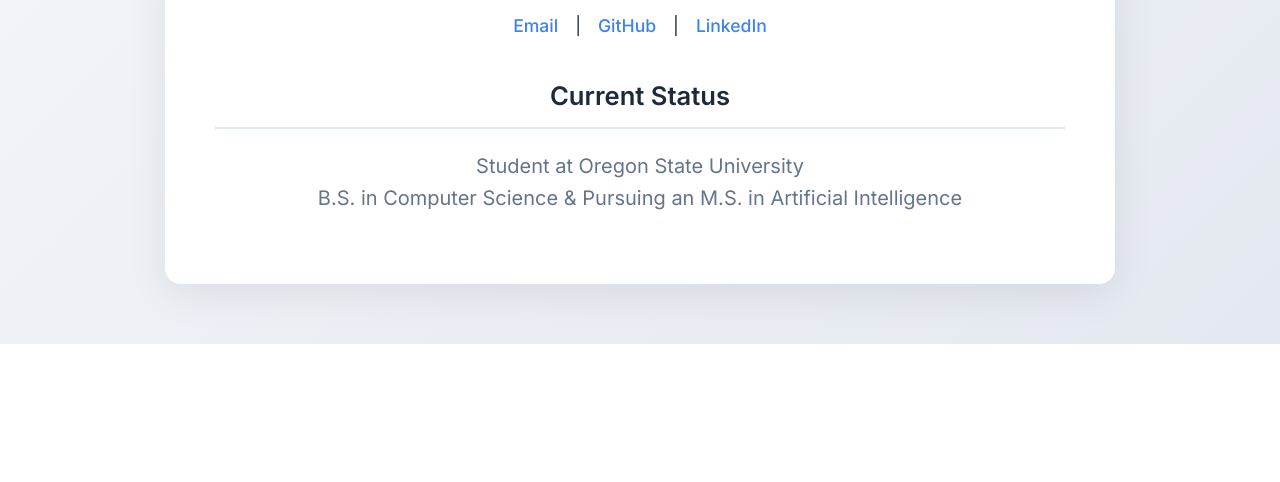
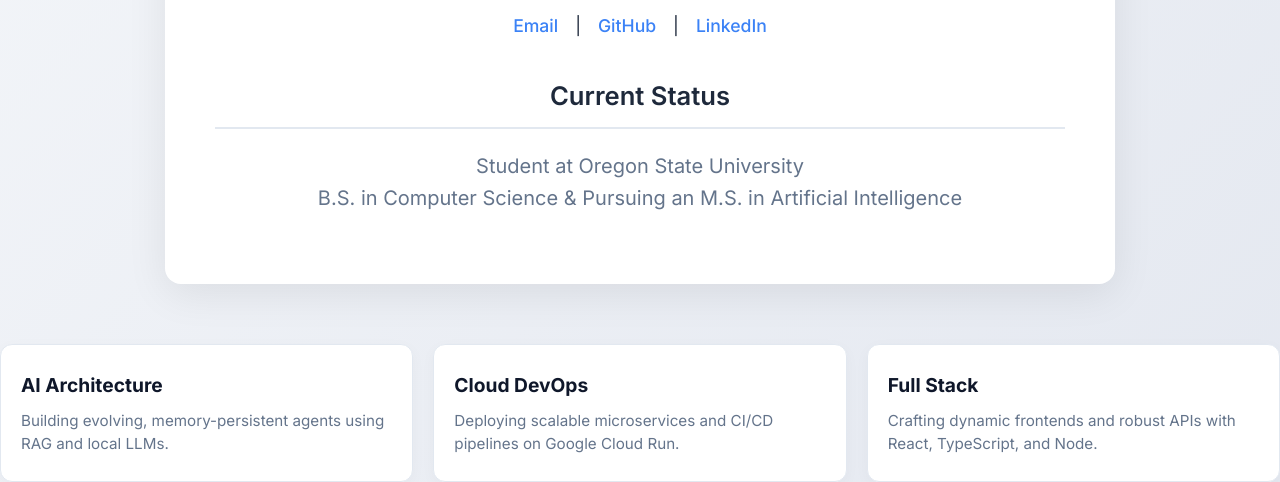
Before and after one commit to rthap2020/Resume, a plain HTML site: page index.html in a window 1280 px wide. Shown: the part 520-1002 px from the top of the page. Before the commit the page ends 864 px from the top, so only its background shows below. Drawn offline with Linux system fonts and the light colour scheme.

Commit message:
Added hover cards to index

```diff
--- a/index.html
+++ b/index.html
@@ -31,5 +31,19 @@
             B.S. in Computer Science & Pursuing an M.S. in Artificial Intelligence
         </p>
     </div>
+    <div class="hover-cards-container">
+        <div class="hover-card">
+            <h3>AI Architecture</h3>
+            <p>Building evolving, memory-persistent agents using RAG and local LLMs.</p>
+        </div>
+        <div class="hover-card">
+            <h3>Cloud DevOps</h3>
+            <p>Deploying scalable microservices and CI/CD pipelines on Google Cloud Run.</p>
+        </div>
+        <div class="hover-card">
+            <h3>Full Stack</h3>
+            <p>Crafting dynamic frontends and robust APIs with React, TypeScript, and Node.</p>
+        </div>
+    </div>
 </body>
 </html>
--- a/style.css
+++ b/style.css
@@ -241,3 +241,75 @@ ul.experience-list li {
     color: #0284c7;
     transform: translateX(3px); /* Slide to the right on hover */
 }
+
+/* --- Interactive Hover Cards --- */
+.hover-cards-container {
+    display: flex;
+    justify-content: space-between;
+    gap: 20px;
+    margin-top: 45px;
+}
+
+.hover-card {
+    flex: 1;
+    background: #ffffff;
+    padding: 25px 20px;
+    border-radius: 12px;
+    border: 1px solid #e2e8f0;
+    box-shadow: 0 4px 15px rgba(0, 0, 0, 0.03);
+    /* Cubic-bezier adds a slight physical "bounce" to the hover */
+    transition: all 0.4s cubic-bezier(0.175, 0.885, 0.32, 1.275);
+    cursor: pointer;
+    position: relative;
+    overflow: hidden;
+}
+
+/* Glass glare effect layer */
+.hover-card::before {
+    content: "";
+    position: absolute;
+    top: 0;
+    left: -100%;
+    width: 100%;
+    height: 100%;
+    background: linear-gradient(120deg, transparent, rgba(59, 130, 246, 0.1), transparent);
+    transition: all 0.6s ease;
+}
+
+/* Hover States */
+.hover-card:hover {
+    transform: translateY(-10px) scale(1.03);
+    box-shadow: 0 15px 35px rgba(59, 130, 246, 0.12);
+    border-color: #bfdbfe;
+}
+
+/* Triggers the glare sweep on hover */
+.hover-card:hover::before {
+    left: 100%;
+}
+
+.hover-card h3 {
+    color: #0f172a;
+    font-size: 1.2em;
+    margin-top: 0;
+    margin-bottom: 10px;
+    transition: color 0.3s ease;
+}
+
+.hover-card:hover h3 {
+    color: #2563eb;
+}
+
+.hover-card p {
+    color: #64748b;
+    font-size: 0.95em;
+    margin: 0;
+    line-height: 1.5;
+}
+
+/* Mobile Responsiveness */
+@media (max-width: 768px) {
+    .hover-cards-container {
+        flex-direction: row;
+    }
+}
```
